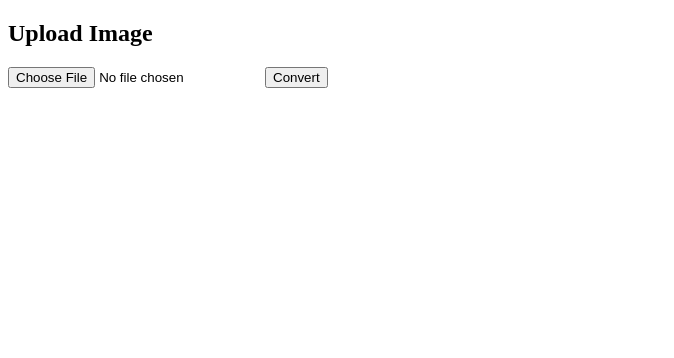
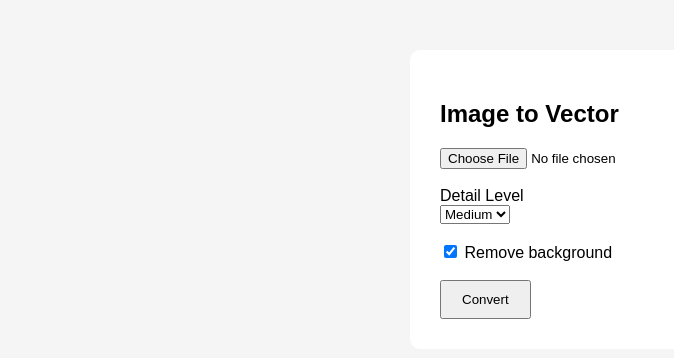
Before and after one commit to Funkariya/vector-tool, a Flask app: page / in a window 1280 px wide. Shown: the top 358 px of the page, without its empty margins (0-674 px from the left). Run offline with Flask 3, Linux system fonts and the light colour scheme.

Commit message:
Update index.html

```diff
--- a/templates/index.html
+++ b/templates/index.html
@@ -2,14 +2,35 @@
 <html>
 <head>
   <title>Image to Vector</title>
+  <style>
+    body { font-family: Arial; background:#f5f5f5; }
+    .box { background:white; padding:30px; width:400px; margin:50px auto; border-radius:10px; }
+    button { padding:10px 20px; cursor:pointer; }
+  </style>
 </head>
 <body>
-  <h2>Upload Image</h2>
+
+<div class="box">
+  <h2>Image to Vector</h2>
 
   <form method="post" enctype="multipart/form-data">
-    <input type="file" name="image" required>
+    <input type="file" name="image" required><br><br>
+
+    <label>Detail Level</label><br>
+    <select name="detail">
+      <option value="low">Low</option>
+      <option value="medium" selected>Medium</option>
+      <option value="high">High</option>
+    </select><br><br>
+
+    <label>
+      <input type="checkbox" name="remove_bg" checked>
+      Remove background
+    </label><br><br>
+
     <button type="submit">Convert</button>
   </form>
+</div>
 
 </body>
 </html>
```
